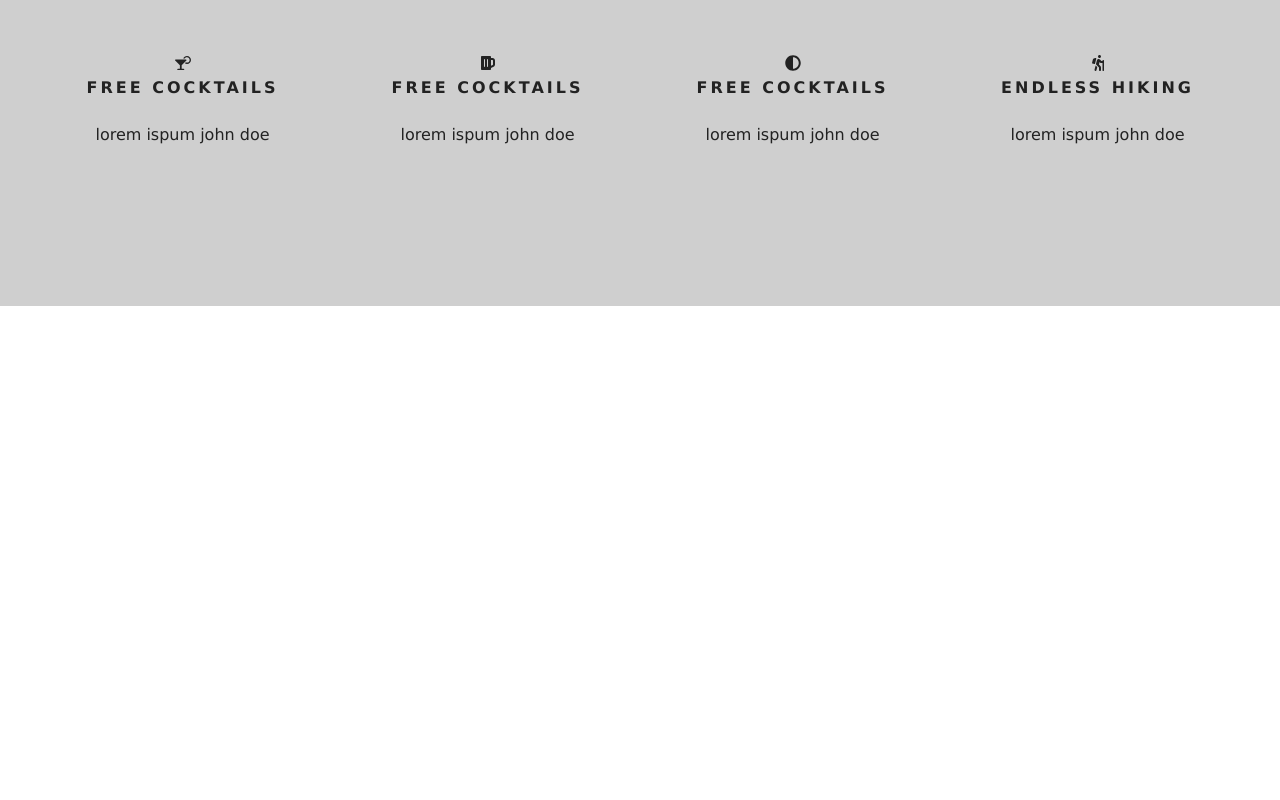
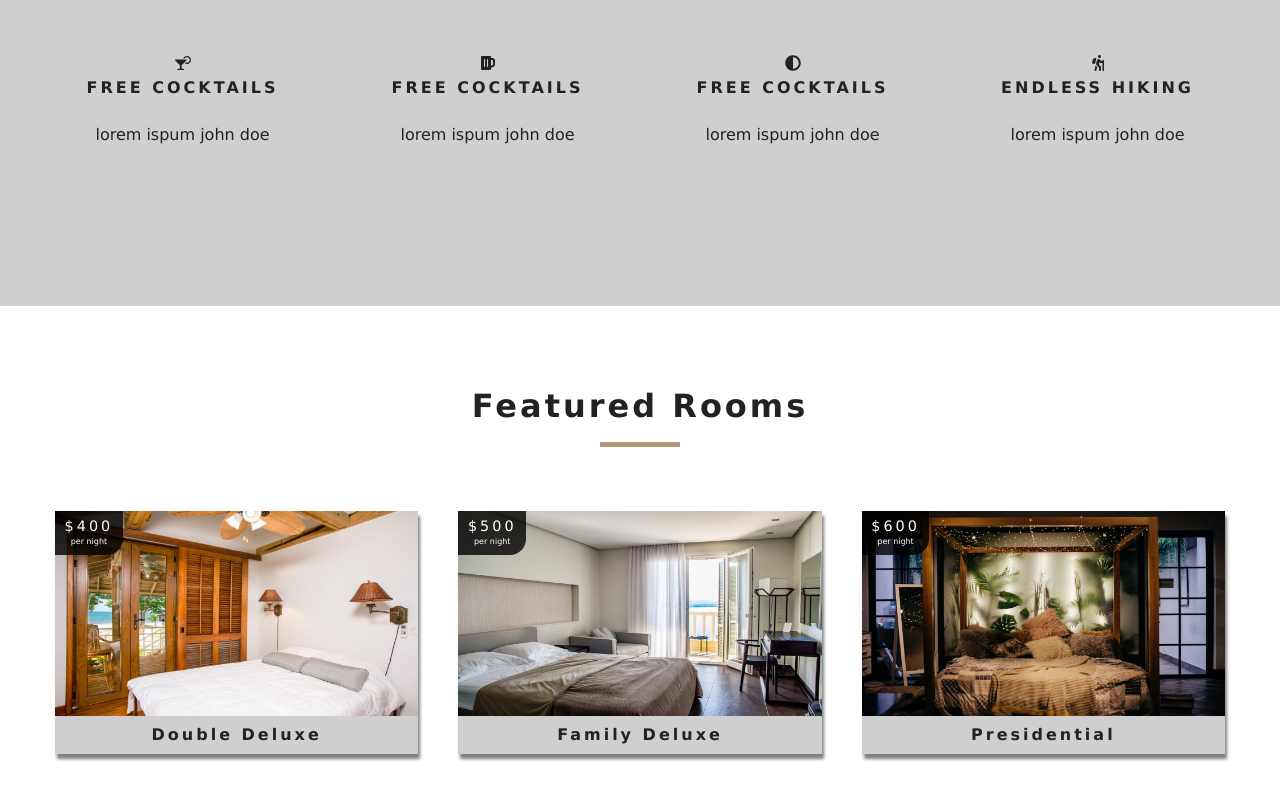
Before and after one commit to namleyolo/react-beach, a React (Create React App) app: page / in a window 1280 px wide. Shown: the part 1030-1830 px from the top of the page. Before the commit the page ends 1336 px from the top, so only its background shows below. Built offline with nearby package versions, Linux system fonts and the light colour scheme.

Commit message:
continue doing ()

```diff
--- a/src/App.css
+++ b/src/App.css
@@ -52,7 +52,9 @@ h6 {
   font-weight: bold;
   margin-bottom: 1.5em;
 }
-
+.text-center {
+  text-align: center;
+}
 .btn-primary {
   display: inline-block;
   text-decoration: none;
--- a/src/App.js
+++ b/src/App.js
@@ -16,7 +16,7 @@ function App() {
     <Switch>
         <Route exact path='/' component={Home} />
         <Route exact path='/room' component={Rooms} />
-        <Route exact path='/single-room/:slug' component={SingleRoom} />
+        <Route exact path='/rooms/:slug' component={SingleRoom} />
         <Route component={Error} />
     </Switch>
   </>
--- a/src/components/FeaturedRooms.js
+++ b/src/components/FeaturedRooms.js
@@ -1,16 +1,33 @@
 import React, { Component } from 'react' ;
 import {RoomContext } from "../context";
+import Loading from "./Loading";
+import Room from "./Room";
+import Title from "./Title";
 export default class FeaturedRooms extends Component {
     static contextType = RoomContext;
     render() {
-        const val = this.context;
+        // const val = this.context;
         // const {name , greeting} = this.context ;
-        console.log(val);
+        // console.log(val);
+        // console.log(rooms);
+        let { loading ,featuredRooms } = this.context;
+        console.log(loading);
+        console.log(featuredRooms);
+        featuredRooms = featuredRooms.map(room => {
+             return <Room key={room.id} room={room}></Room>
+        })
         return (
-            <>
-              {/* <div>{val.greeting} from {val.name}</div> */}
-              {/* <div> {greeting} from {name} </div> */}
-           </>
+
+            //   {/* <div>{val.greeting} from {val.name}</div> */}
+            //   {/* <div> {greeting} from {name} </div> */}
+                <section className="featured-rooms">
+                    <Title title="featured rooms"/>
+                    <div className="featured-rooms-center">
+                        {loading? <Loading></Loading> : featuredRooms}
+                    </div>
+                </section>
+            //   <Room></Room>
+
         )
 
     }
--- /dev/null
+++ b/src/components/Loading.js
@@ -0,0 +1,12 @@
+import React, { Component } from 'react';
+import logo from "../images/gif/loading-arrow.gif" ;
+export default class Loading extends Component {
+    render() {
+        return (
+        <div className="text-center">
+            <p> Loading ...</p>
+            <img  src={logo} alt="Smiley face" height="100" width="100" />
+        </div>
+        )
+    }
+}
--- /dev/null
+++ b/src/components/Room.js
@@ -0,0 +1,29 @@
+import React from 'react' ;
+import {Link} from "react-router-dom";
+import Proptypes from "prop-types";
+import defaultImg from "../images/room-1.jpeg";
+export default function Room({room}) {
+    // console.log(room);
+    console.log(room.slug);
+    return (
+        <article className="room">
+            <div className="img-container">
+                <img src={room.images[0] || defaultImg}></img>
+                <div className="price-top">
+                     <h6>${room.price}</h6>
+                     <p>per night</p>
+                </div>
+                <Link to={`/rooms/${room.slug}`} className="btn-primary room-link">
+                   Feature
+                </Link>
+            </div>
+            <p className="room-info">{room.name}</p>
+        </article>
+    )
+}
+Room.propTypes = {
+    room: Proptypes.shape({
+        name : Proptypes.string.isRequired,
+
+    })
+}
--- a/src/context.js
+++ b/src/context.js
@@ -13,20 +13,29 @@ class RoomProvider extends Component {
     }
     componentDidMount() {
         let rooms = this.formatData(items);
-        console.log(rooms);
+        // console.log(rooms);
+        let featuredRooms = rooms.filter(room => room.featured === true) ;
+        this.setState({rooms, featuredRooms , sortedRooms : rooms, loading : false})
     }
     formatData(items){
         let tempItems = items.map(item =>{
             let id = item.sys.id;
             let images = item.fields.images.map(image =>image.fields.file.url);
             let room = {...item.fields, images, id};
+            // console.log(room)
             return room ;
         });
         return tempItems;
     }
+    getRoom = (slug) =>{
+        let tempRooms = [...this.state.rooms]
+        const room = tempRooms.find(room => room.slug === slug);
+        return room;
+    };
+
     render() {
         return (
-            <RoomContext.Provider value={{...this.state}}>
+            <RoomContext.Provider value={{...this.state, getRoom : this.getRoom}}>
               {this.props.children}
             </RoomContext.Provider>
         )
--- a/src/pages/SingleRoom.js
+++ b/src/pages/SingleRoom.js
@@ -1,5 +1,7 @@
 import React from 'react'
-
+import Banner from '../components/Banner'
+import {Link } from 'react-router-dom';
+import {RoomContext} from '../context';
 const SingleRoom = () => {
     return (
         <div>
```
